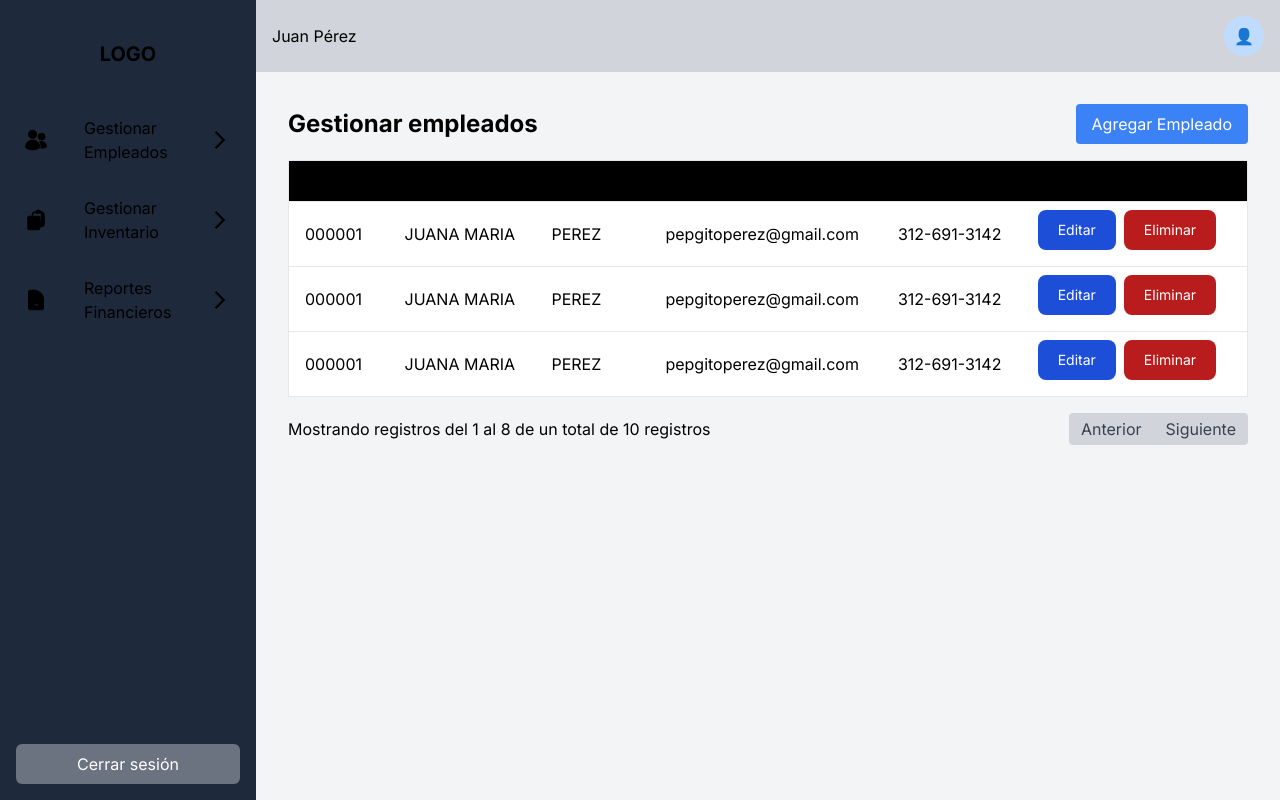
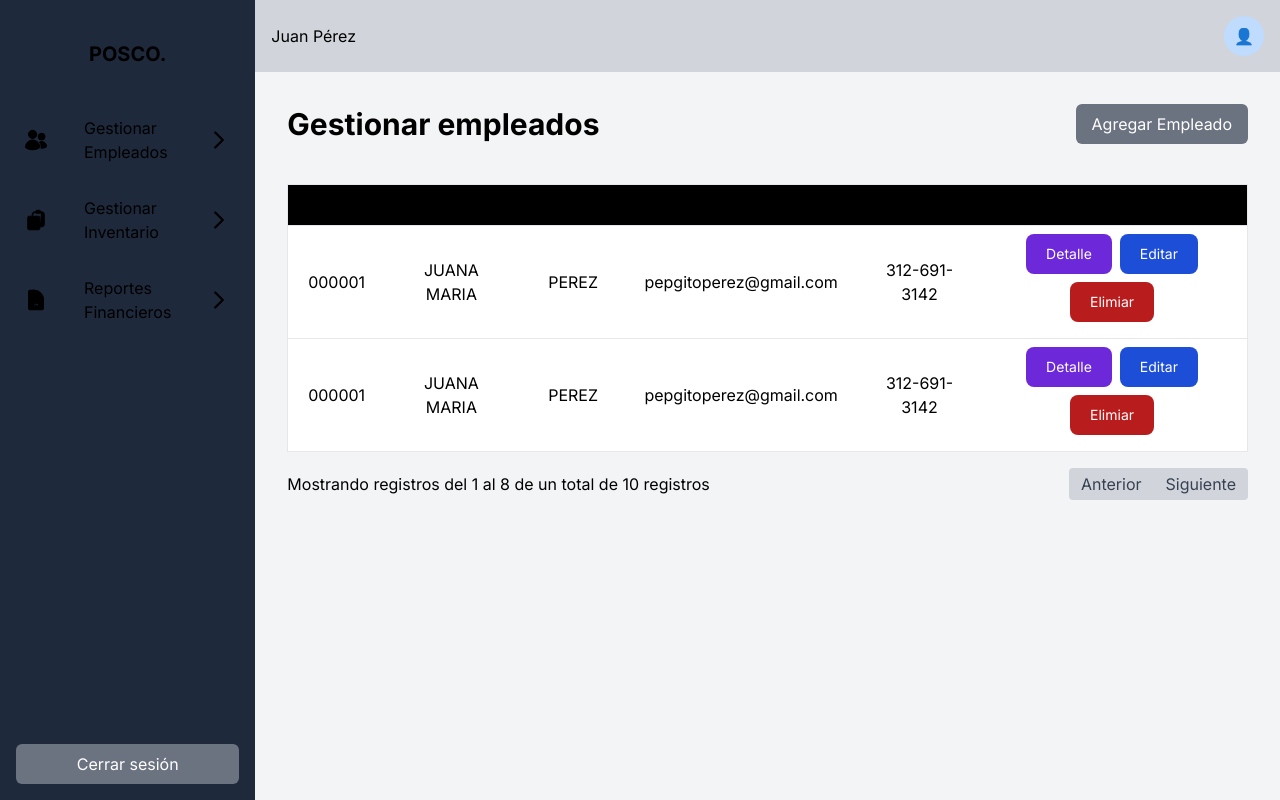
Before and after one commit to JulianV122/SistemaPOS, a Next.js app: page /dashboard/manage in a window 1280 px wide. Built offline with nearby package versions, Linux system fonts and the light colour scheme.

Commit message:
Implementacion table empleados

```diff
--- a/app/dashboard/layout.tsx
+++ b/app/dashboard/layout.tsx
@@ -1,4 +1,5 @@
-import { Dashboard } from "@/components";
+import { NavDashboard } from "@/components";
+import { HeaderDashboard } from "@/components";
 
 export default function DashboardLayout({
     children
@@ -7,18 +8,9 @@ export default function DashboardLayout({
 }) {
     return (
         <div className="flex h-screen">
-
-            <Dashboard></Dashboard>
-
+            <NavDashboard/>
             <div className="flex-grow bg-gray-100">
-
-                <header className="bg-gray-300 p-4 flex justify-between items-center">
-                    <span className='text-black'>Juan Pérez</span>
-                    <div className="h-10 w-10 rounded-full bg-blue-200 flex items-center justify-center">
-                        <span>👤</span>
-                    </div>
-                </header>
-
+                <HeaderDashboard/>
                 <div className="p-4">
                     {children}
                 </div>
--- a/app/dashboard/manage/page.tsx
+++ b/app/dashboard/manage/page.tsx
@@ -1,4 +1,6 @@
 import { Metadata } from "next";
+import { EmployeesTable } from "@/components";
+import { ButtonSecondary } from "@/components";
 
 export const metadata: Metadata = {
     title: "Manage the employees",
@@ -9,58 +11,12 @@ export default function manage() {
     return (
         <div className="p-4">
             <div className="flex justify-between items-center mb-4">
-                <h1 className="text-2xl font-bold text-black">Gestionar empleados</h1>
-                <button className="bg-blue-500 text-white px-4 py-2 rounded hover:bg-blue-600">
-                    Agregar Empleado
-                </button>
+                <h1 className="text-3xl font-bold text-black">Gestionar empleados</h1>
+                <ButtonSecondary text="Agregar Empleado"></ButtonSecondary>
             </div>
+            <br/>
             <div className="overflow-x-auto">
-                <table className="min-w-full bg-white border border-gray-200">
-                    <thead>
-                        <tr className="bg-black">
-                            <th className="px-4 py-2 border-b">CÓDIGO</th>
-                            <th className="px-4 py-2 border-b">NOMBRE</th>
-                            <th className="px-4 py-2 border-b">APELLIDO</th>
-                            <th className="px-4 py-2 border-b">EMAIL/TELÉFONO</th>
-                            <th className="px-4 py-2 border-b">TELÉFONO</th>
-                            <th className="px-4 py-2 border-b">ACCIONES</th>
-                        </tr>
-                    </thead>
-                    <tbody>
-                        <tr>
-                            <td className="px-4 py-2 border-b text-black ">000001</td>
-                            <td className="px-4 py-2 border-b text-black">JUANA MARIA</td>
-                            <td className="px-4 py-2 border-b text-black">PEREZ</td>
-                            <td className="px-4 py-2 border-b text-black">pepgitoperez@gmail.com</td>
-                            <td className="px-4 py-2 border-b text-black">312-691-3142</td>
-                            <td className="px-4 py-2 border-b text-black">
-                                <button className="text-white bg-blue-700  hover:bg-blue-800 rounded-lg text-sm px-5 py-2.5 me-2 mb-2 mr-2">Editar</button>
-                                <button className="text-white bg-red-700  hover:bg-red-800 rounded-lg text-sm px-5 py-2.5 me-2 mb-2 mr-2">Eliminar</button>
-                            </td>
-                        </tr>
-                        <tr>
-                            <td className="px-4 py-2 border-b text-black ">000001</td>
-                            <td className="px-4 py-2 border-b text-black">JUANA MARIA</td>
-                            <td className="px-4 py-2 border-b text-black">PEREZ</td>
-                            <td className="px-4 py-2 border-b text-black">pepgitoperez@gmail.com</td>
-                            <td className="px-4 py-2 border-b text-black">312-691-3142</td>
-                            <td className="px-4 py-2 border-b text-black">
-                                <button className="text-white bg-blue-700  hover:bg-blue-800 rounded-lg text-sm px-5 py-2.5 me-2 mb-2 mr-2">Editar</button>
-                                <button className="text-white bg-red-700  hover:bg-red-800 rounded-lg text-sm px-5 py-2.5 me-2 mb-2 mr-2">Eliminar</button>
-                            </td>
-                        </tr><tr>
-                            <td className="px-4 py-2 border-b text-black ">000001</td>
-                            <td className="px-4 py-2 border-b text-black">JUANA MARIA</td>
-                            <td className="px-4 py-2 border-b text-black">PEREZ</td>
-                            <td className="px-4 py-2 border-b text-black">pepgitoperez@gmail.com</td>
-                            <td className="px-4 py-2 border-b text-black">312-691-3142</td>
-                            <td className="px-4 py-2 border-b text-black">
-                                <button className="text-white bg-blue-700  hover:bg-blue-800 rounded-lg text-sm px-5 py-2.5 me-2 mb-2 mr-2">Editar</button>
-                                <button className="text-white bg-red-700  hover:bg-red-800 rounded-lg text-sm px-5 py-2.5 me-2 mb-2 mr-2">Eliminar</button>
-                            </td>
-                        </tr>
-                    </tbody>
-                </table>
+                <EmployeesTable />
             </div>
             <div className="flex justify-between items-center mt-4">
                 <span className="text-black">Mostrando registros del 1 al 8 de un total de 10 registros</span>
--- /dev/null
+++ b/app/dashboard/page.tsx
@@ -0,0 +1,12 @@
+import { Metadata } from "next";
+
+export const metadata: Metadata= {
+    title: "Dashboard Admin",
+    description: "Admin manage store",
+}
+
+export default function cash(){
+    return (
+        <div className="text-black">This is the Dashboard page</div>
+    );
+}
--- a/components/atoms/ButtonPrimary.tsx
+++ b/components/atoms/ButtonPrimary.tsx
@@ -1,4 +1,3 @@
-
 
 import { buttonPrimary } from "../tokens"
 
--- /dev/null
+++ b/components/atoms/TdTable.tsx
@@ -0,0 +1,11 @@
+import { ReactNode } from "react";
+
+type TdProps = {
+    content: ReactNode;
+}
+
+export function Td({content}: TdProps) {
+    return (
+        <td className="px-4 py-2 border-b text-black text-center">{content}</td>
+    )
+}
--- /dev/null
+++ b/components/atoms/ThTable.tsx
@@ -0,0 +1,10 @@
+
+type TdProps = {
+    text: string;
+}
+
+export function Th({text}: TdProps) {
+    return (
+        <th className="px-4 py-2 border-b ">{text}</th>
+    )
+}
--- /dev/null
+++ b/components/molecules/HeaderDashBoard.tsx
@@ -0,0 +1,11 @@
+
+export function HeaderDashboard() {
+    return (
+        <header className="bg-gray-300 p-4 flex justify-between items-center">
+            <span className='text-black'>Juan Pérez</span>
+            <div className="h-10 w-10 rounded-full bg-blue-200 flex items-center justify-center">
+                <span>👤</span>
+            </div>
+        </header>
+    )
+}
--- /dev/null
+++ b/components/molecules/Tr.tsx
@@ -0,0 +1,21 @@
+import { Td } from '@/components'
+import { buttonTable } from '../tokens'
+
+export function Tr() {
+    return (
+        <tr>
+            <Td content='000001' />
+            <Td content='JUANA MARIA' />
+            <Td content='PEREZ' />
+            <Td content='pepgitoperez@gmail.com' />
+            <Td content='312-691-3142' />
+            <Td content={
+                <>
+                    <button className={`text-white bg-violet-700 hover:bg-violet-800 ${buttonTable}`}>Detalle</button>
+                    <button className={`text-white bg-blue-700 hover:bg-blue-800 ${buttonTable}`}>Editar</button>
+                    <button className={`text-white bg-red-700 hover:bg-red-800 ${buttonTable}`}>Elimiar</button>
+                </>
+            } />
+        </tr>
+    )
+}
--- /dev/null
+++ b/components/organisms/EmployeesTable.tsx
@@ -0,0 +1,22 @@
+import { Tr } from "@/components";
+import { Th } from "@/components";
+export function EmployeesTable(){
+    return (
+        <table className="min-w-full bg-white border border-gray-200">
+        <thead>
+            <tr className="bg-black">
+                <Th text="CÓDIGO"></Th>
+                <Th text="NOMBRE"></Th>
+                <Th text="APELLIDO"></Th>
+                <Th text="EMAIL"></Th>
+                <Th text="TELÉFONO"></Th>
+                <Th text="ACCIONES"></Th>
+            </tr>
+        </thead>
+        <tbody>
+            <Tr></Tr>
+            <Tr></Tr>
+        </tbody>
+    </table>
+    )
+}
--- a/components/organisms/Dashboard.tsx
+++ b/components/organisms/NavDashboard.tsx
@@ -3,13 +3,13 @@ import { ButtonWithIcon } from "@/components";
 import { buttonSecondary } from '../tokens';
 
 
-export function Dashboard() {
+export function NavDashboard() {
     return (
         <aside className= "w-64 flex flex-col bg-slate-800">
             <div className="flex-grow p-4">
                 <div className="mb-8">
                     <br />
-                    <h2 className="text-xl font-bold mb-4 text-center">LOGO</h2>
+                    <h2 className="text-xl font-bold mb-4 text-center">POSCO.</h2>
                     <br />
                     <ul>
                         <li className="mb-4">
--- a/components/tokens.ts
+++ b/components/tokens.ts
@@ -5,4 +5,5 @@ export const primaryColor = 'text-black'
 export const buttonPrimary = 'bg-cyan-800 text-white py-2 px-4 rounded-md'
 export const buttonSecondary = 'bg-gray-500 text-white py-2 px-4 rounded-md hover:bg-gray-600'
 export const buttonIcon = 'flex items-center w-full text-left p-2 gap-9 hover:bg-slate-600'
+export const buttonTable = 'rounded-lg text-sm px-5 py-2.5 me-2 mb-2 mr-2'
 export const navbarStyles = 'p-4 h-16 bg-cyan-800 shadow-md flex justify-between items-center'
```
Also changed, not shown: components/index.ts (+6 -1 lines).
